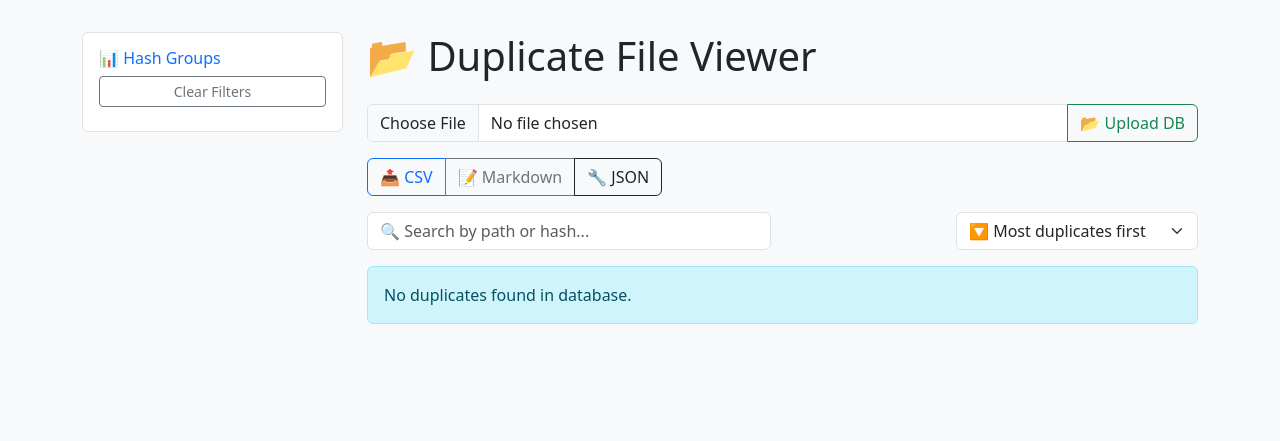
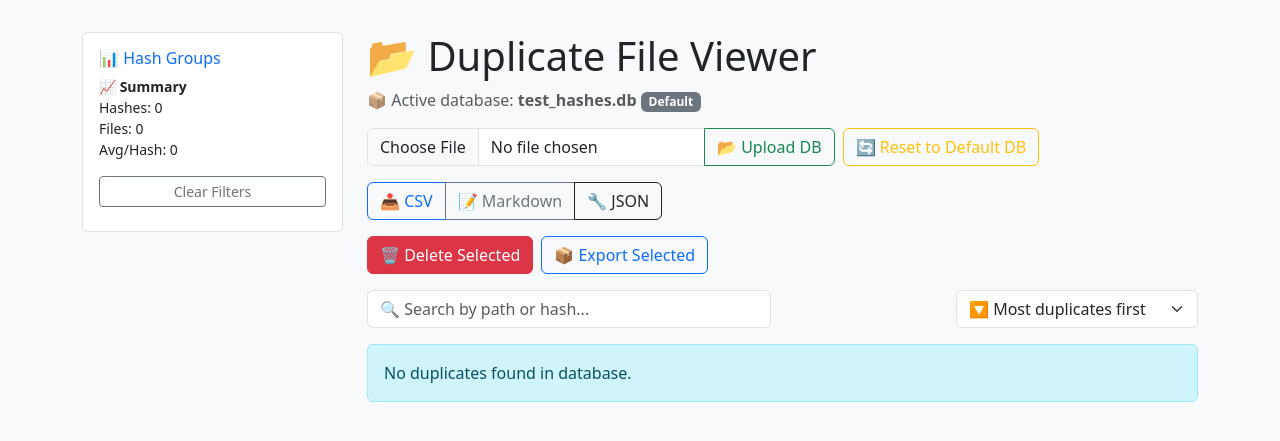
Before and after one commit to echeadle/dup_files, a FastAPI app: page / in a window 1280 px wide. Shown: the top 441 px of the page. Run offline with FastAPI, Linux system fonts and the light colour scheme; data that the repository does not hold is empty; some libraries are stand-ins or nearby versions.

Commit message:
Updated the UI

```diff
--- a/viewer/main.py
+++ b/viewer/main.py
@@ -5,6 +5,7 @@ from fastapi.templating import Jinja2Templates
 from pathlib import Path
 import shutil
 import os
+from collections import Counter
 
 from viewer.utils import load_duplicates  # Make sure this is your function to read the DB
 
@@ -20,35 +21,84 @@ UPLOADS_DIR = BASE_DIR / "uploads"
 DEFAULT_DB_PATH = Path("test_hashes.db")  # adjust as needed
 UPLOAD_DB_PATH = UPLOADS_DIR / "uploaded.db"
 CURRENT_DB_PATH = DEFAULT_DB_PATH
+LAST_UPLOAD_FILENAME = None
+EXPORT_DIR = Path("exported")
 
 # Templating and static files
 templates = Jinja2Templates(directory=str(TEMPLATES_DIR))
 app.mount("/static", StaticFiles(directory=str(STATIC_DIR)), name="static")
 
-
 @app.get("/")
-def home(request: Request):
-    global CURRENT_DB_PATH
+def home(request: Request, msg: str = None):
     db_file = CURRENT_DB_PATH
     data = load_duplicates(db_file)
+
+    total_hashes = len(data)
+    total_files = sum(len(paths) for paths in data.values())
+    avg_files_per_hash = round(total_files / total_hashes, 2) if total_hashes else 0
+
+    # Flatten and count all paths
+    all_paths = [path for paths in data.values() for path in paths]
+    path_counts = Counter(all_paths)
+    duplicate_paths = set(path for path, count in path_counts.items() if count > 1)
+
     return templates.TemplateResponse("index.html", {
         "request": request,
         "duplicates": data,
-        "db_filename": db_file.name
+        "db_filename": LAST_UPLOAD_FILENAME or db_file.name,
+        "toast_msg": msg,
+        "is_uploaded": bool(LAST_UPLOAD_FILENAME),
+        "duplicate_paths": duplicate_paths,
+        "summary": {
+            "hashes": total_hashes,
+            "files": total_files,
+            "avg": avg_files_per_hash
+        }
     })
 
 
 @app.post("/upload")
 async def upload_db(db_file: UploadFile = File(...)):
-    global CURRENT_DB_PATH
+    global CURRENT_DB_PATH, LAST_UPLOAD_FILENAME
 
-    # Ensure upload directory exists
+    # Save uploaded file
     UPLOADS_DIR.mkdir(parents=True, exist_ok=True)
-
     with open(UPLOAD_DB_PATH, "wb") as out_file:
         shutil.copyfileobj(db_file.file, out_file)
 
-    # Update active DB path
+    # Track uploaded name and switch DB
+    LAST_UPLOAD_FILENAME = db_file.filename
     CURRENT_DB_PATH = UPLOAD_DB_PATH
 
-    return RedirectResponse(url="/", status_code=303)
+    return RedirectResponse(url="/?msg=upload", status_code=303)
+
+
+@app.post("/reset-db")
+def reset_db():
+    global CURRENT_DB_PATH, LAST_UPLOAD_FILENAME
+    CURRENT_DB_PATH = DEFAULT_DB_PATH
+    LAST_UPLOAD_FILENAME = None
+    return RedirectResponse(url="/?msg=reset", status_code=303)
+
+@app.post("/delete")
+async def delete_or_export(request: Request):
+    form = await request.form()
+    action = form.get("action")
+    paths = form.getlist("paths")
+
+    successful = []
+    failed = []
+
+    for path in paths:
+        try:
+            if action == "delete":
+                os.remove(path)
+            elif action == "export":
+                EXPORT_DIR.mkdir(exist_ok=True)
+                shutil.copy(path, EXPORT_DIR / Path(path).name)
+            successful.append(path)
+        except Exception as e:
+            failed.append((path, str(e)))
+
+    # You can pass a summary back or redirect with query
+    return RedirectResponse(url="/?msg=" + action, status_code=303)
--- a/viewer/templates/index.html
+++ b/viewer/templates/index.html
@@ -23,6 +23,9 @@
       background-color: #e7f1ff;
       font-weight: bold;
     }
+    .file-path .text-danger {
+      font-weight: bold;
+    }
   </style>
 </head>
 <body>
@@ -32,6 +35,15 @@
     <div class="col-md-3">
       <div class="bg-white border rounded p-3 mb-3 sticky-top" style="top: 1rem;">
         <h6 class="text-primary">📊 Hash Groups</h6>
+
+        <!-- Summary -->
+        <div class="mb-3 small">
+          <strong>📈 Summary</strong><br>
+          Hashes: {{ summary.hashes }}<br>
+          Files: {{ summary.files }}<br>
+          Avg/Hash: {{ summary.avg }}
+        </div>
+
         <button id="clearFilterBtn" class="btn btn-sm btn-outline-secondary mb-2 w-100">Clear Filters</button>
         <ul class="list-group small" id="sidebarList">
           {% for hash, paths in duplicates.items() %}
@@ -47,15 +59,29 @@
 
     <!-- Main Content -->
     <div class="col-md-9">
-      <h1 class="mb-4">📂 Duplicate File Viewer</h1>
+      <h1 class="mb-2">📂 Duplicate File Viewer</h1>
+      <p class="text-muted">
+        📦 Active database: <strong>{{ db_filename }}</strong>
+        {% if is_uploaded %}
+          <span class="badge bg-success">Uploaded</span>
+        {% else %}
+          <span class="badge bg-secondary">Default</span>
+        {% endif %}
+      </p>
 
-      <!-- DB Upload Form -->
-      <form class="mb-3" method="POST" action="/upload" enctype="multipart/form-data">
+      <!-- Upload + Reset Buttons -->
+      <div class="d-flex flex-wrap gap-2 mb-3">
+        <form method="POST" action="/upload" enctype="multipart/form-data">
           <div class="input-group">
             <input class="form-control" type="file" name="db_file" accept=".db" required>
             <button class="btn btn-outline-success" type="submit">📂 Upload DB</button>
           </div>
         </form>
+
+        <form method="POST" action="/reset-db">
+          <button class="btn btn-outline-warning">🔄 Reset to Default DB</button>
+        </form>
+      </div>
 
       <!-- Export Buttons -->
       <div class="mb-3">
@@ -64,6 +90,16 @@
           <a class="btn btn-outline-secondary" href="/export/markdown" download>📝 Markdown</a>
           <a class="btn btn-outline-dark" href="/export/json" download>🔧 JSON</a>
         </div>
+      </div>
+
+      <!-- Delete/Export Form -->
+      <form method="POST" action="/file-action" id="fileActionForm">
+        <input type="hidden" name="action" id="fileAction" value="">
+
+        <!-- Delete/Export Buttons -->
+        <div class="mb-3 d-flex gap-2">
+          <button type="button" class="btn btn-danger" onclick="submitFileAction('delete')">🗑️ Delete Selected</button>
+          <button type="button" class="btn btn-outline-primary" onclick="submitFileAction('export')">📦 Export Selected</button>
         </div>
 
         <!-- Search and Sort -->
@@ -87,7 +123,10 @@
                 <h5 class="card-title">{{ hash }} <small class="text-muted">({{ paths | length }} files)</small></h5>
                 <ul class="mb-0">
                   {% for path in paths %}
-                  <li class="file-path">{{ path }}</li>
+                    <li class="file-path d-flex align-items-center">
+                      <input type="checkbox" class="form-check-input me-2 mark-checkbox" name="paths" value="{{ path }}">
+                      <span class="{% if path in duplicate_paths %}text-danger{% endif %}">{{ path }}</span>
+                    </li>
                   {% endfor %}
                 </ul>
               </div>
@@ -96,17 +135,16 @@
         {% else %}
           <div class="alert alert-info">No duplicates found in database.</div>
         {% endif %}
+      </form>
     </div>
   </div>
 </div>
 
-<!-- Toast Notification -->
+<!-- Toast -->
 <div id="toast" class="toast align-items-center text-bg-success border-0 position-fixed bottom-0 start-50 translate-middle-x p-3"
      role="alert" aria-live="polite" aria-atomic="true" style="display: none; z-index: 9999;">
   <div class="d-flex">
-    <div class="toast-body">
-      ✅ Export started
-    </div>
+    <div class="toast-body" id="toast-body">✅ Done</div>
   </div>
 </div>
 
@@ -114,14 +152,33 @@
 <script>
   function showToast(message) {
     const toast = document.getElementById("toast");
-    toast.querySelector(".toast-body").textContent = message;
+    const toastBody = document.getElementById("toast-body");
+    toastBody.textContent = message;
     toast.style.display = "block";
     setTimeout(() => {
       toast.style.display = "none";
     }, 3000);
   }
 
+  function submitFileAction(actionType) {
+    const form = document.getElementById("fileActionForm");
+    const actionInput = document.getElementById("fileAction");
+    actionInput.value = actionType;
+    form.submit();
+  }
+
   document.addEventListener("DOMContentLoaded", function () {
+    const msg = "{{ toast_msg }}"
+    if (msg === "reset") {
+      showToast("✅ Database reset to default");
+    } else if (msg === "upload") {
+      showToast("✅ Database uploaded successfully");
+    } else if (msg === "delete") {
+      showToast("🗑️ Files deleted");
+    } else if (msg === "export") {
+      showToast("📦 Files exported");
+    }
+
     document.querySelectorAll("a[href^='/export/']").forEach(link => {
       link.addEventListener("click", () => {
         showToast("✅ Export started");
```
Lines whose indentation alone changed are shown as unchanged.
